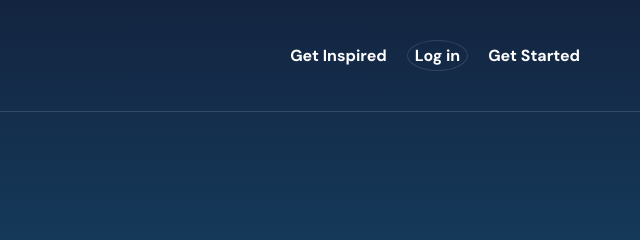
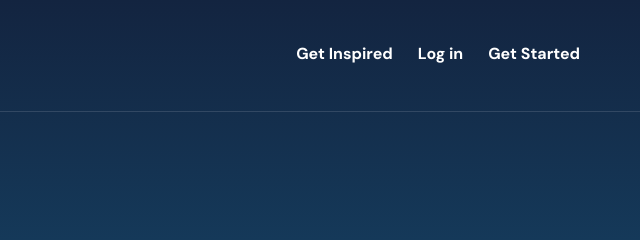
Before and after one commit to DeamosV1415/Travscape, a plain HTML site: page Travescape/home/index.html in a window 1280 px wide. Shown: the top 240 px of the page, 640-1280 px from the left. Drawn offline with nearby package versions, Linux system fonts and the light colour scheme.

Commit message:
nav layout closed

```diff
--- a/Travescape/home/index.html
+++ b/Travescape/home/index.html
@@ -18,7 +18,7 @@
        </div>
        <div id="nav2">
         <a style="text-decoration: none; color: white;" href="/index.html"><h4 class="a">Get Inspired</h4></a>
-        <h4  id="log-btn" style="color: white;">Log in</h4>
+        <h4  id="log-btn">Log in</h4>
         <a style="text-decoration: none; color: white;" href="/main/chat/index.html"><h4 class="a">Get Started</h4></a>
        </div>
     </div>
--- a/Travescape/home/style.css
+++ b/Travescape/home/style.css
@@ -52,14 +52,12 @@
     box-sizing: border-box;
 }
 
-
-html,
-body {
+html,body {
     height: 100%;
     width: 100%;
     background: linear-gradient(180deg, #132440, #16476A, #3B9797);
 }
-a {
+a{
     text-decoration: none;
     color: white;
 }
@@ -96,8 +94,14 @@ a {
 #nav1 a:hover{
     color: #16476A;
     transition: all 0.3s ease-in-out;
-    transform: translateY(-2px);
+    transform: translateY(-5px);
 }
+#nav1 h1:hover{
+    color: #16476A;
+    transition: all 0.3s ease-in-out;
+    transform: translateY(-5px);
+}
+
 
 #nav1 h2:hover{
     color: #16476A;
@@ -109,19 +113,23 @@ a {
     display: flex;
     align-items: center;
     justify-content: center;
-    gap: 20px;
+    gap: 25px;
     font-family: 'DM Sans';
     font-size: 1rem;
+}
+#nav2 h4{
+
+    padding-bottom: 5px;
 }
 
 #nav2 h4:hover{
     color: #16476A;
     transition: all 0.3s ease-in-out;
+    transform: translateY(-5px);
+    border-bottom: 1.3px solid rgba(255, 255, 255, 0.125);
 }
 
 #log-btn{
     cursor: pointer;
-    border: 0.7px solid rgba(255, 255, 255, 0.125);
-    border-radius: 50%;
-    padding: 4px 7px;
+    color: white;
 }
```
